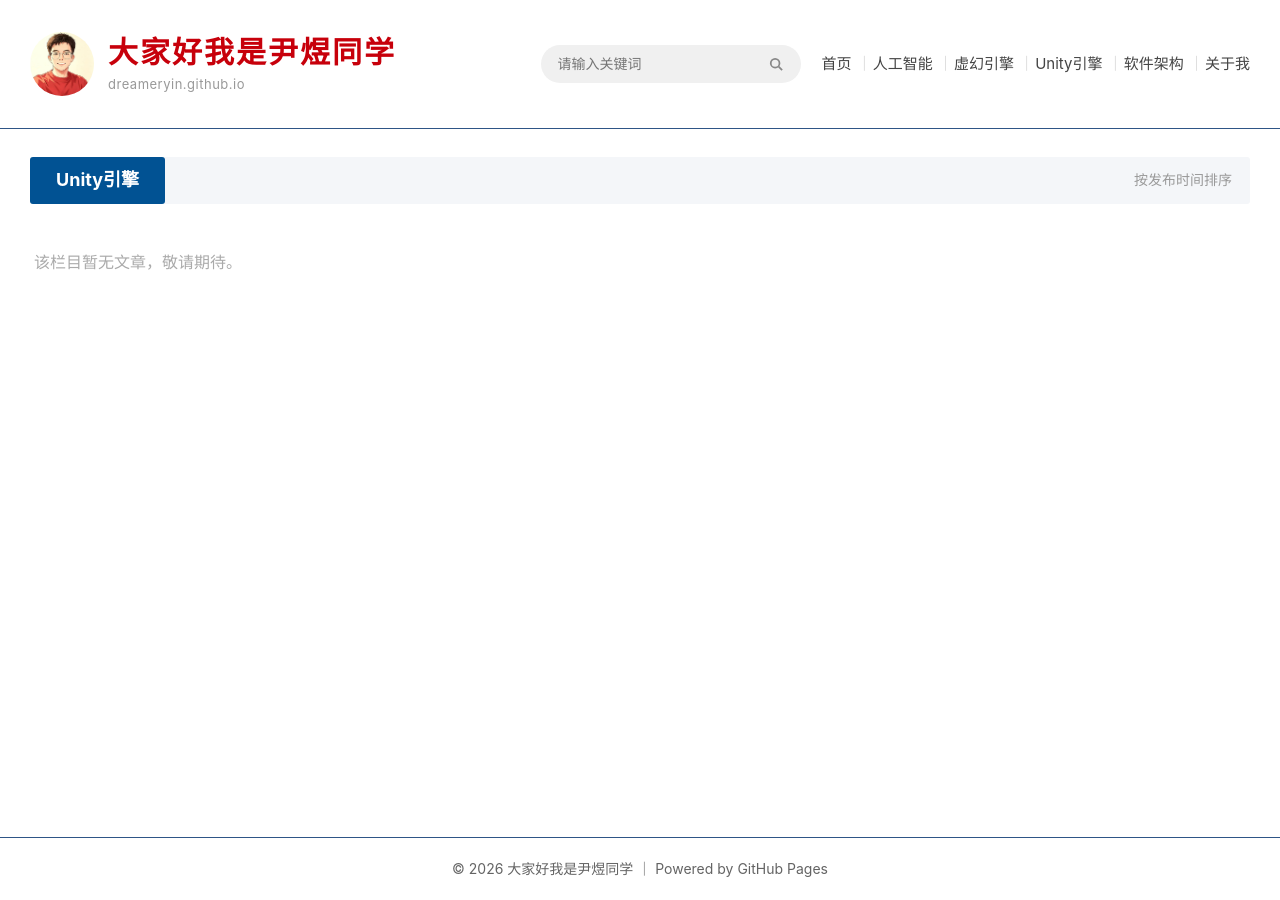
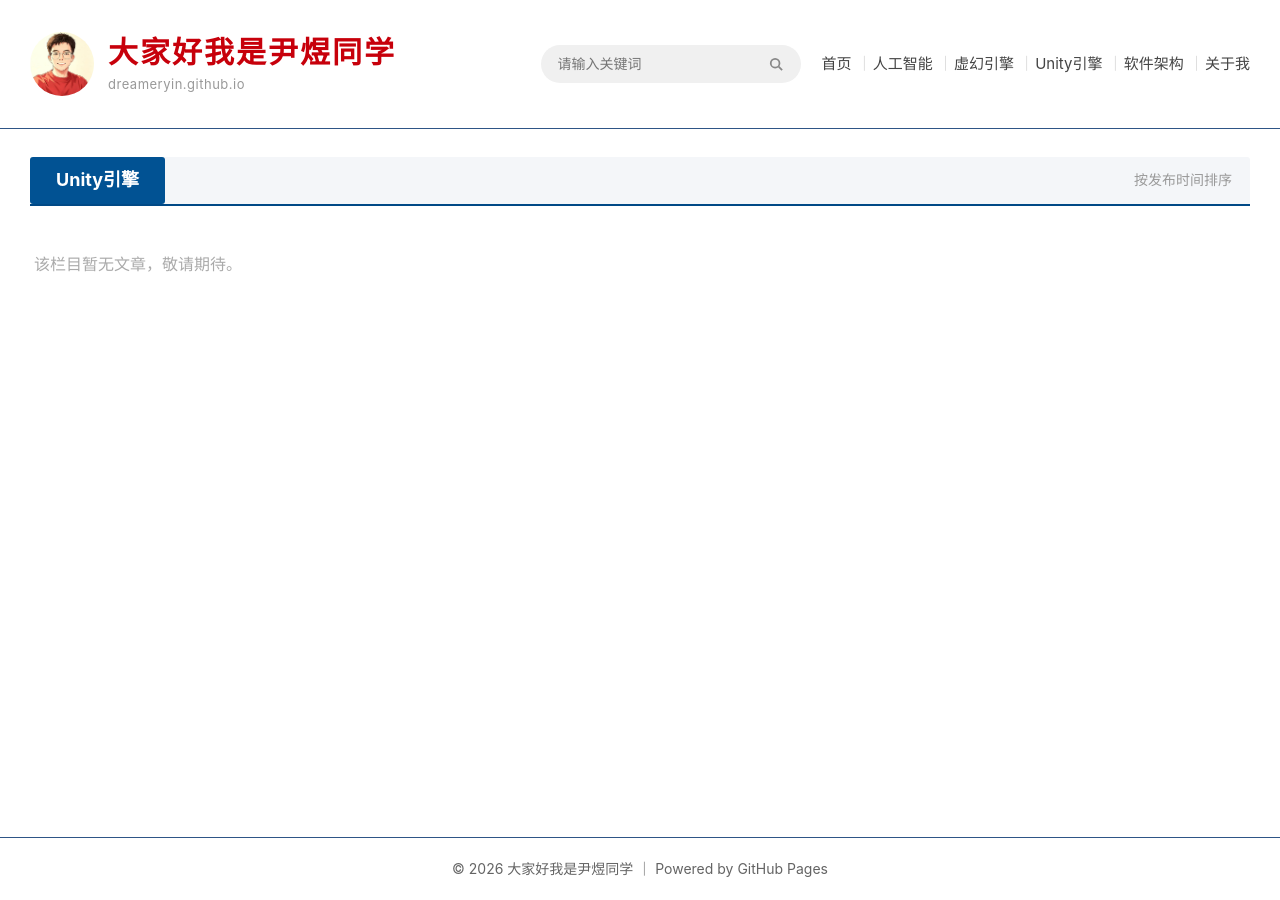
Before and after one commit to dreameryin/dreameryin.github.io, a Jekyll site: the page built from categories/unity.html, in a window 1280 px wide. Built offline with Jekyll 4.4.1, drawn with Linux system fonts in a browser that asks for light colours.

Commit message:
修改样式

```diff
--- a/assets/css/style.css
+++ b/assets/css/style.css
@@ -387,11 +387,13 @@ ul {
 }
 
 /* ---------- 分类列表页 ---------- */
+/* 栏目条：对标 gov.cn .channel_tab（底部 2px 深蓝线 #004986） */
 .section-bar {
   display: flex;
   align-items: center;
   background: #f4f6f9;
-  border-radius: 3px;
+  border-radius: 3px 3px 0 0;
+  border-bottom: 2px solid #004986;
   margin-top: 28px;
   margin-bottom: 22px;
 }
```
Also changed, not shown: _posts/关于我/2026-11-04-about.md (line endings or trailing spaces).
